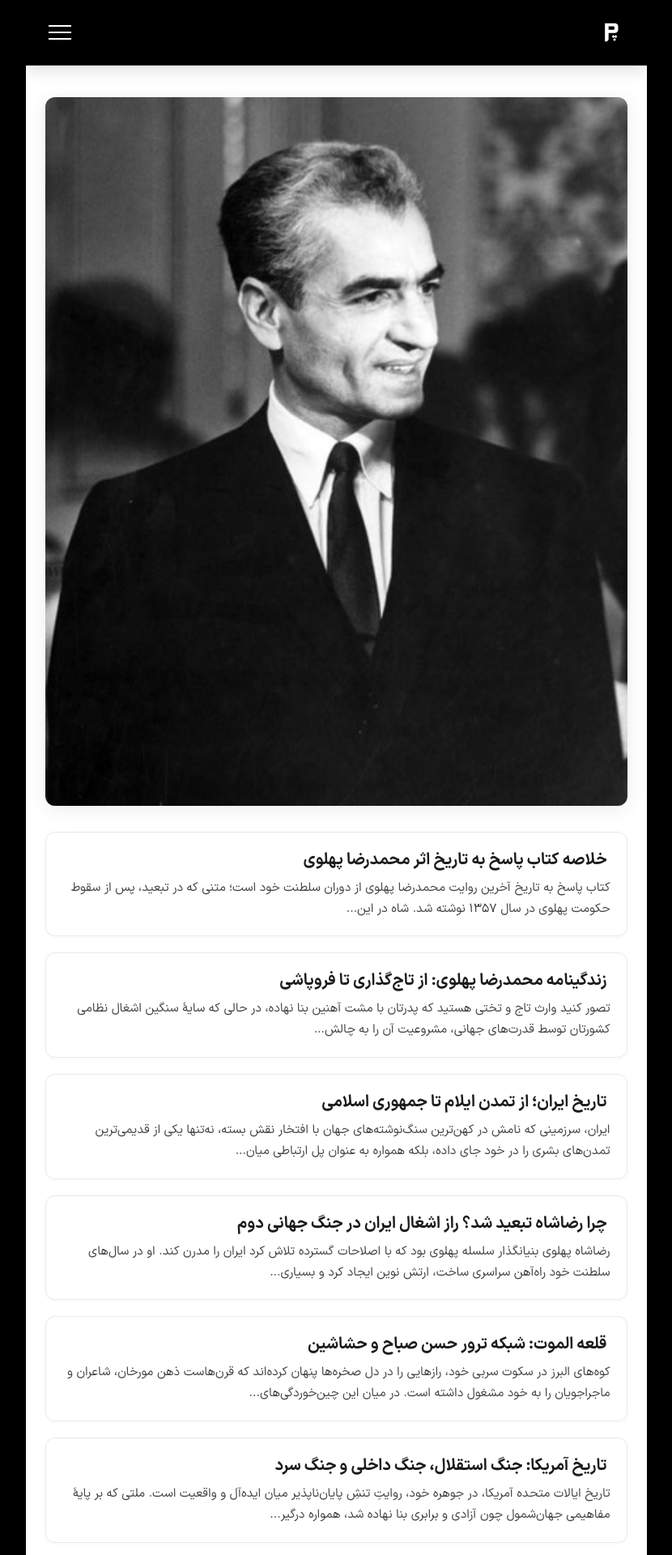
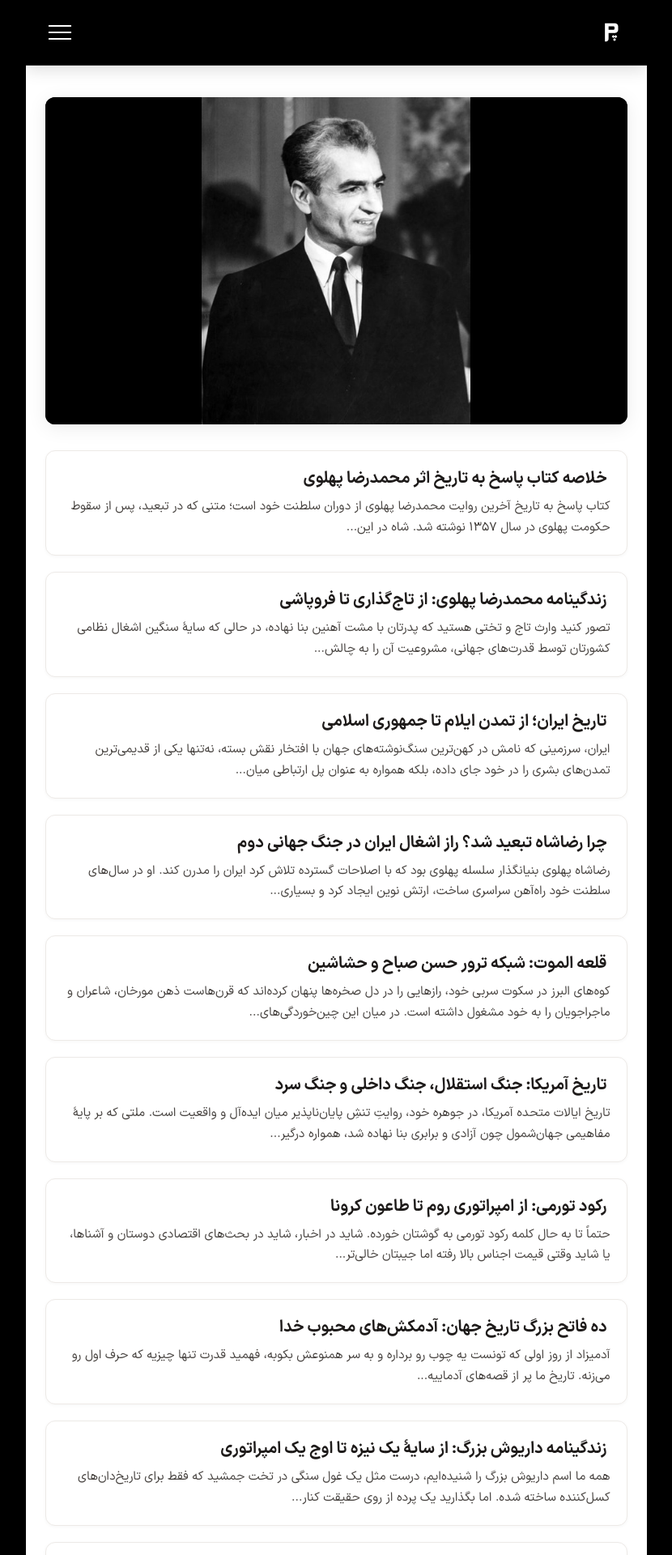
Before and after one commit to darkblog/darkblog.github.io, a Jekyll site: the page built from page.html, in a window 1280 px wide. Shown: the top 1920 px of the page at 81% size, without its empty margins (225-1055 px from the left). Built offline with Jekyll 4.4.1, drawn with Linux system fonts in a browser that asks for light colours.

Commit message:
Update page.html

```diff
--- a/page.html
+++ b/page.html
@@ -48,11 +48,11 @@ layout: null
     #menu-toggle:checked ~ .site-header .hamburger span:nth-child(2) { opacity: 0; }
     #menu-toggle:checked ~ .site-header .hamburger span:nth-child(3) { transform: rotate(-45deg) translate(6px, -6px); }
     .main-content { padding-top: calc(var(--header-height) + 2.5rem); padding-bottom: 2.5rem; padding-left: clamp(1rem, 3vw, 1.5rem); padding-right: clamp(1rem, 3vw, 1.5rem); background-color: white; font-size: inherit; }
-    .slider { position: relative; width: 100%; margin-bottom: 2rem; border-radius: 0.75rem; overflow: hidden; box-shadow: 0 4px 24px rgba(0,0,0,0.08); background: #f0ebe4; }
-    .slides { position: relative; width: 100%; height: auto; }
-    .slide { position: relative; top: 0; left: 0; width: 100%; height: auto; }
-    .slide a { display: block; width: 100%; text-decoration: none; }
-    .slide img { width: 100%; height: auto; display: block; }
+    .slider { position: relative; width: 100%; margin-bottom: 2rem; border-radius: 0.75rem; overflow: hidden; box-shadow: 0 4px 24px rgba(0,0,0,0.08); background-color: #000; aspect-ratio: 16 / 9; }
+    .slides { position: relative; width: 100%; height: 100%; }
+    .slide { position: absolute; top: 0; left: 0; width: 100%; height: 100%; }
+    .slide a { display: block; width: 100%; height: 100%; text-decoration: none; }
+    .slide img { width: 100%; height: 100%; object-fit: contain; display: block; background-color: #000; }
     .posts-list { list-style: none; padding: 0; display: flex; flex-direction: column; gap: 1.25rem; }
     .posts-list li { position: relative; padding: 1.25rem 1.25rem 1.25rem 1rem; border-radius: 0.75rem; background-color: #ffffff; box-shadow: 0 1px 4px rgba(0,0,0,0.04); transition: all 0.25s ease; border: 1px solid #edeae7; }
     .posts-list li:hover { background-color: #fafafa; box-shadow: 0 8px 20px rgba(0,0,0,0.06); border-color: #e0dcd7; transform: translateY(-2px); }
```
